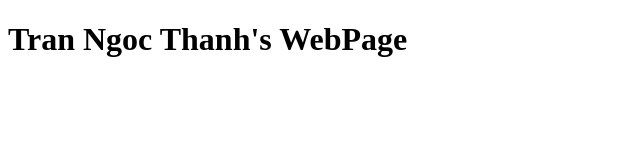
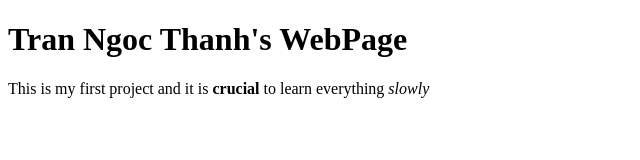
Before and after one commit to tranthanh22/HTML-Project, a plain HTML site: page index.html in a window 1280 px wide. Shown: the whole page, without its empty margins (0-640 px from the left). Drawn offline with Linux system fonts and the light colour scheme.

Commit message:
second change

```diff
--- a/index.html
+++ b/index.html
@@ -7,5 +7,6 @@
     <body>
         <h1>Tran Ngoc Thanh's WebPage</h1>
         <!-- this is comment -->
+        <p>This is my first project and it is <strong>crucial</strong> to learn everything <em>slowly</em></p>
     </body>
 </html>
```
